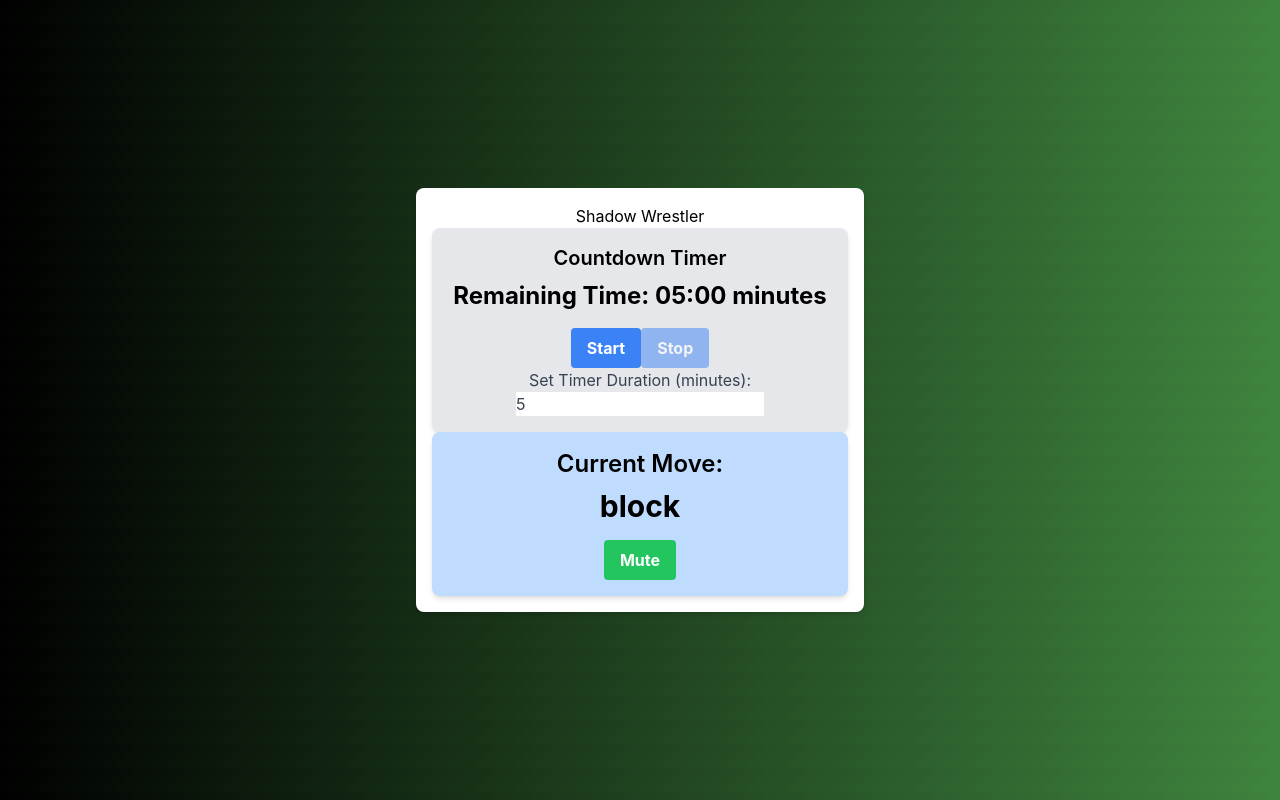
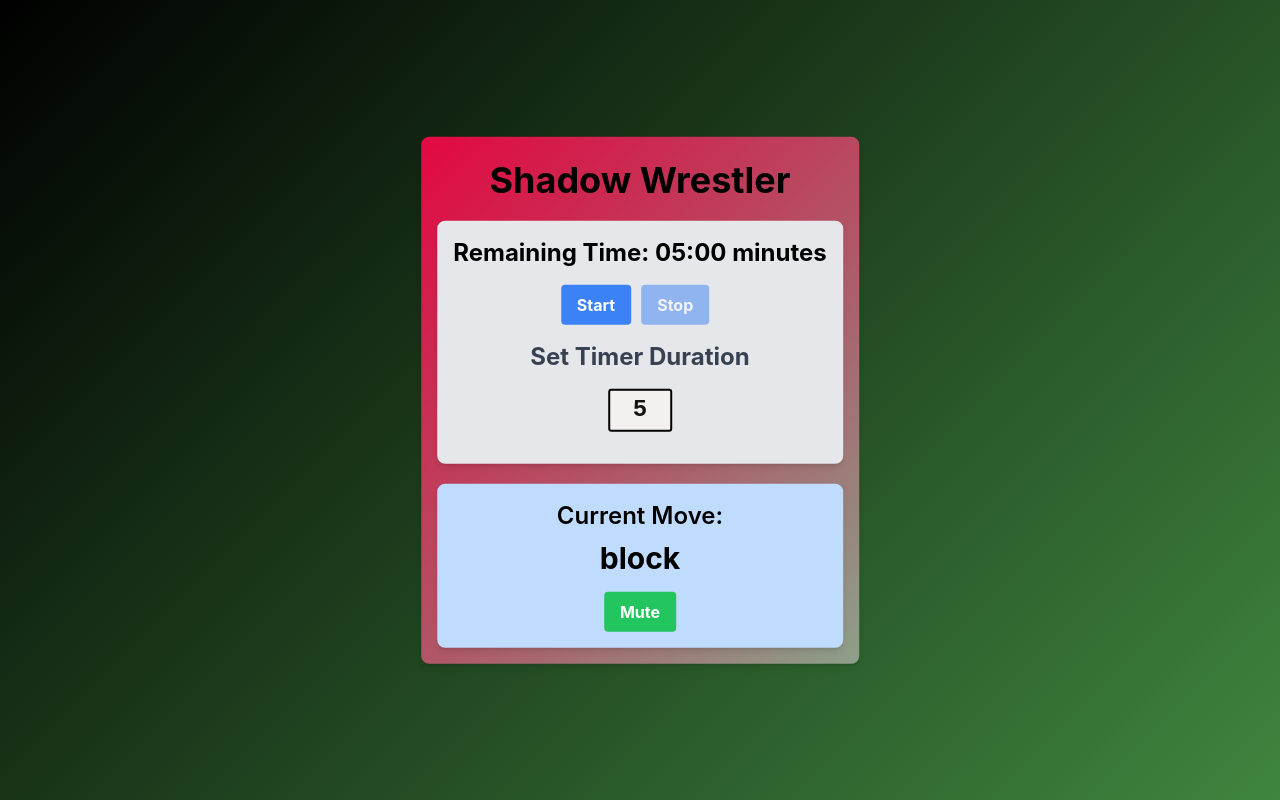
Before and after one commit to JDelott/jdelott.github.io, a React (Create React App) app: page / in a window 1280 px wide. Built offline with nearby package versions, Linux system fonts and the light colour scheme.

Commit message:
stylized timer input button

```diff
--- a/src/App.js
+++ b/src/App.js
@@ -24,7 +24,7 @@ function App() {
           ) : (
             <p>Speech synthesis is not supported in this browser.</p>
           )}
-        </div>
+          </div>
         </div>
       </div>
     </div>
--- a/src/Timer.js
+++ b/src/Timer.js
@@ -42,7 +42,6 @@ function Timer() {
 
   return (
     <div className="timer-container">
-      <h2 className="timer-heading">Countdown Timer</h2>
       <p className="timer-text">
         Remaining Time: {minutes < 10 ? '0' : ''}{minutes}:{seconds < 10 ? '0' : ''}{seconds} minutes
       </p>
@@ -64,12 +63,12 @@ function Timer() {
       </div>
       <div className="mt-4">
         <label className="timer-label">
-          Set Timer Duration (minutes):
-          <input
+        <h2 className="timer-heading font-bold set-timer-duration-text">Set Timer Duration</h2>
+        <input
             type="number"
             value={totalSeconds / 60}
             onChange={(e) => setTotalSeconds(parseInt(e.target.value) * 60)}
-            className="mt-2 border border-gray-300 rounded px-3 py-2 focus:outline-none focus:ring focus:border-blue-500 w-20"
+            className="mt-2 border border-gray-300 rounded px-3 py-2 focus:outline-none focus:ring focus:border-blue-500 w-20 input"
           />
         </label>
       </div>
--- a/src/Title.js
+++ b/src/Title.js
@@ -1,11 +1,11 @@
 // Title.js
-
 import React from 'react';
 
 function Title() {
   return (
     <div className="absolute top-1/2 left-1/2 transform -translate-x-1/2 -translate-y-1/2 center-text">
-      <h1 className="text-4xl font-bold text-white p-4">Shadow Wrestler</h1> {/* Add padding classes */}
+      {/* Add the center-text class for centering */}
+      <h1 className="text-4xl font-bold text-white">Shadow Wrestler</h1>
     </div>
   );
 }
--- a/src/custom-tailwind.css
+++ b/src/custom-tailwind.css
@@ -1,19 +1,38 @@
 /* custom-tailwind.css */
 
-
+/* custom-tailwind.css */
 
 body {
-background: linear-gradient(
+  background: linear-gradient(
     135deg,
     rgba(0, 0, 0, 1),    /* Black */
     rgba(1, 94, 1, 0.757)   /* Green */
   );
+  display: flex;
+  flex-direction: column;
+  justify-content: center;
+  align-items: center;
+  text-align: center;
+  height: 100vh; /* Ensure full viewport height */
 }
+
+/* Add your "Shadow Wrestler" text styles */
+.shadow-wrestler-text {
+  color: white;
+  font-size: 36px; /* Adjust font size as needed */
+  font-weight: bold;
+  margin-bottom: 20px; /* Add spacing below the text */
+}
+
 
 /* custom-tailwind.css */
 .container {
   @apply mx-auto p-4 max-w-md rounded-lg shadow-md;
-  background-color: white; /* Add a background color for the container (optional) */
+  background: linear-gradient(
+      135deg,
+      rgba(243, 6, 69, 0.931),    /* Red or Orange Shade */
+      rgba(215, 211, 211, 0.558)   /* Green */
+    );
   position: absolute;
   top: 50%;
   left: 50%;
@@ -34,6 +53,7 @@ background: linear-gradient(
 
 .timer-button {
   @apply bg-blue-500 hover:bg-blue-600 text-white font-bold py-2 px-4 rounded;
+  margin-right: 10px; /* Add margin to the right to create space between buttons */
 }
 
 .timer-button[disabled] {
@@ -49,6 +69,7 @@ background: linear-gradient(
 /* custom-tailwind.css */
 .moves-container {
   @apply bg-blue-200 p-4 rounded-lg shadow-md text-center;
+  margin-top: 20px; /* Add top margin to create space between the containers */
 }
 
 .moves-heading {
@@ -120,4 +141,59 @@ background: linear-gradient(
   align-items: center; /* Center vertically */
   height: 100%; /* Ensure it takes the full height of its container */
   text-align: center; /* Center text within the container */
+  padding: 0.5rem 1rem;
+  padding-top: 0%;
+  padding-bottom: 3.5%;
+  font-weight: bold;
+  font-size: 36px;
+
 }
+
+.set-timer-duration-text {
+  @apply text-2xl font-bold mb-4 pt-4;
+}
+
+
+/* Apply modern styles to the input arrows */
+.input::-webkit-outer-spin-button,
+.input::-webkit-inner-spin-button {
+  -webkit-appearance: none;
+  appearance: none;
+  margin: 0; /* Remove the default margin */
+}
+
+/* Style the input arrows */
+.input::after {
+  content: '\25B2'; /* Unicode character for an upward arrow */
+  position: absolute;
+  top: 8px; /* Adjust the vertical position */
+  right: 10px; /* Adjust the horizontal position */
+  font-size: 12px; /* Adjust the arrow size */
+  color: #0f0; /* Arrow color */
+  pointer-events: none; /* Prevent interaction with the arrow */
+}
+
+/* Style the input arrows for down direction */
+.input::-webkit-outer-spin-button::-webkit-down-button,
+.input::-webkit-inner-spin-button::-webkit-down-button {
+  display: none; /* Hide the default down arrow */
+}
+
+/* Apply styles to the input field itself */
+.input {
+  @apply text-2xl font-bold mb-4 pt-4 text-center;
+  /* Remove blinking cursor */
+  caret-color: transparent;
+  /* Style the input like a digital clock */
+  font-family: monospace; /* Use a monospace font for uniform character widths */
+  background-color: #f5f0f0; /* Black background */
+  color: rgb(20, 20, 20); /* Green text color */
+  border: 2px solid black; /* Add a black border */
+  padding: 0.2rem 0.5rem; /* Adjust padding for better appearance */
+  border-radius: 0.2rem; /* Add a slight border radius */
+  width: 4rem; /* Adjust the width as needed */
+  /* Ensure the arrows are visible on hover */
+  &:hover::after {
+    color: #00f; /* Change arrow color on hover */
+  }
+}
```
